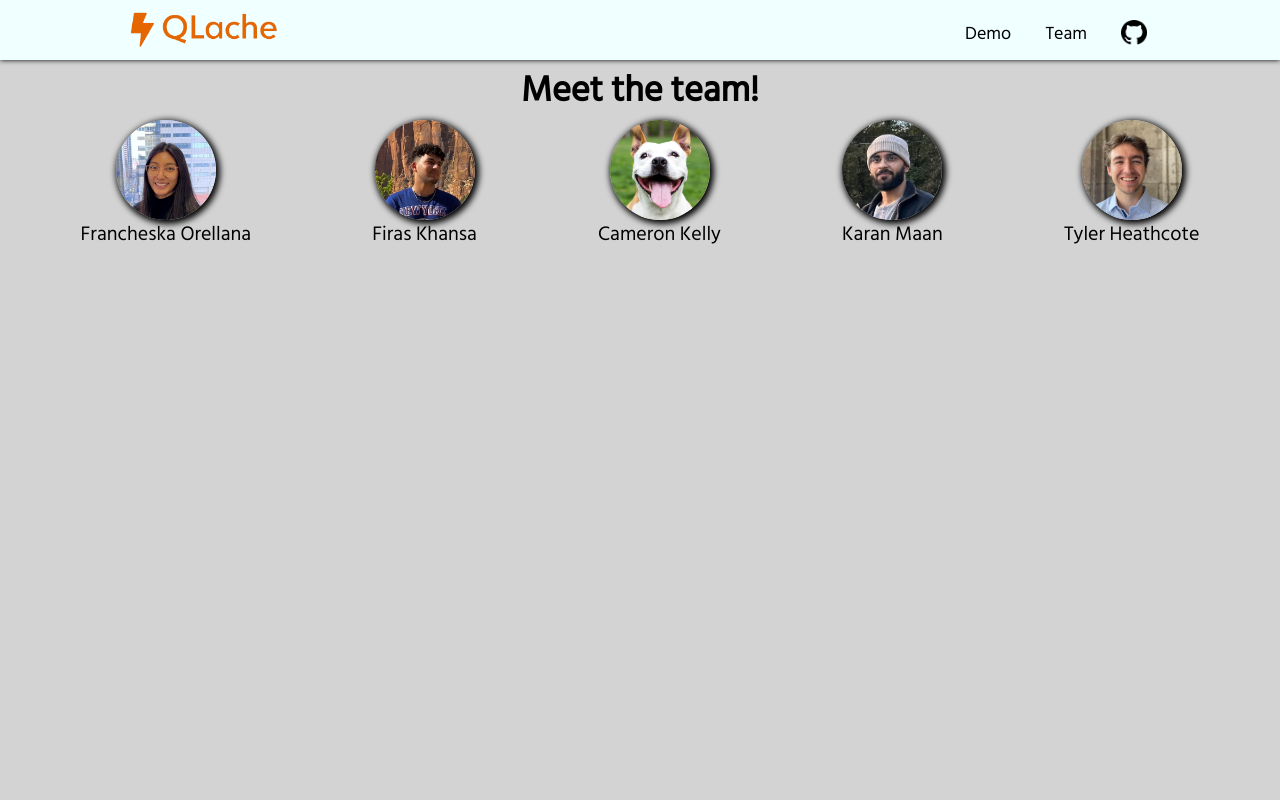
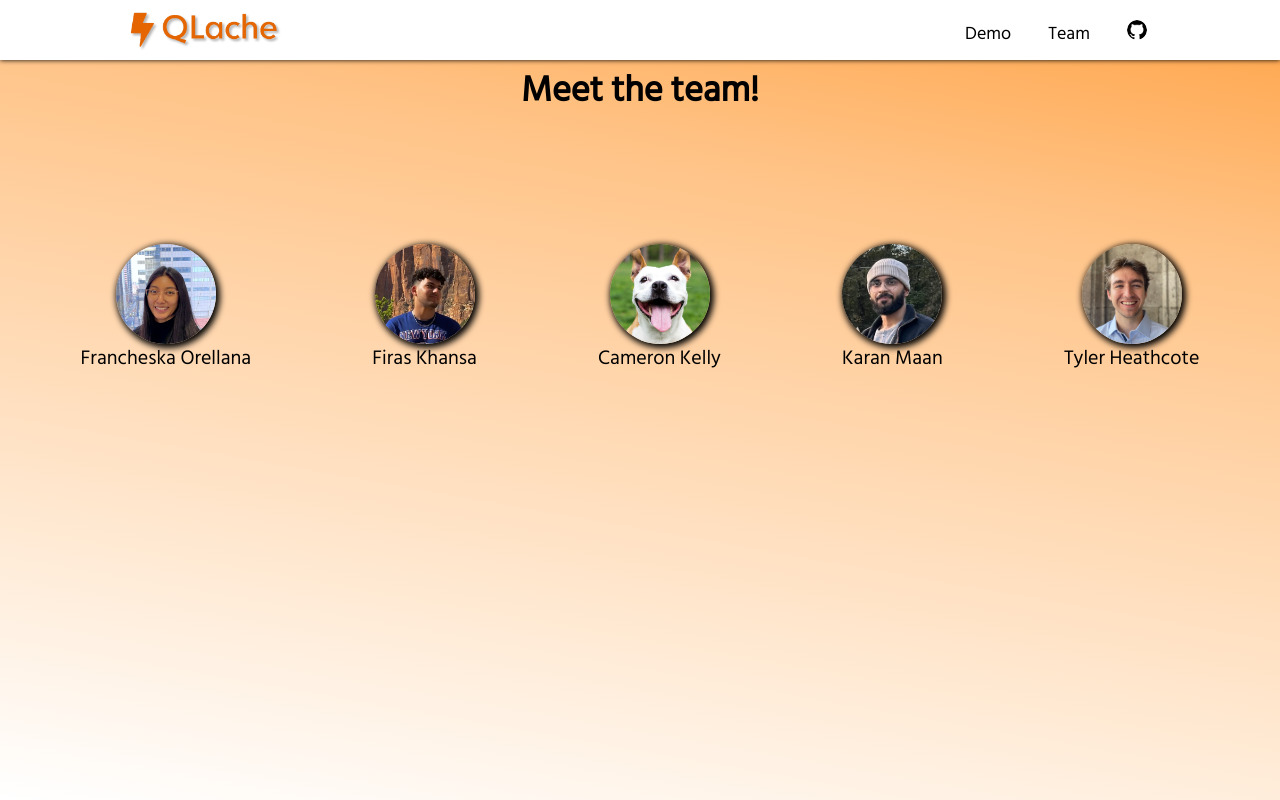
Before and after one commit to oslabs-beta/QLache-Demo, a Next.js app: page /team in a window 1280 px wide. Built offline with nearby package versions, Linux system fonts and the light colour scheme.

Commit message:
tweaked css, box shadow and flexbox

```diff
--- a/components/navbar.module.css
+++ b/components/navbar.module.css
@@ -1,5 +1,5 @@
 .nav {
-  background-color: azure;
+  background-color: white;
   width: 100%;
   display: flex;
   align-items: baseline;
@@ -19,6 +19,8 @@
   width: 150px;
   position: relative;
   top: 5px;
+  -webkit-filter: drop-shadow(2px 2px 1px rgb(182, 182, 182));
+  filter: drop-shadow(2px 2px 1px rgb(182, 182, 182));
 }
 
 .directory {
@@ -34,8 +36,15 @@
   margin: 0 5px;
 }
 
+.directory a:hover {
+  text-shadow: 0px 0px 15px lightgrey
+}
+
 .git {
-  width: 2vw;
-  min-width: 20px;
-  position: relative;
+  width: 20px;
+  border-radius: 10px;
 }
+
+.git:hover {
+  box-shadow: 0px 0px 15px lightgrey;
+}
--- a/components/teamMember.module.css
+++ b/components/teamMember.module.css
@@ -10,4 +10,5 @@
   flex-direction: column;
   align-items: center;
   min-width: fit-content;
+  margin-top: 10%;
 }
--- a/styles/globals.css
+++ b/styles/globals.css
@@ -6,7 +6,6 @@
 body {
   font-family: 'Hind Siliguri', sans-serif;
   margin: 0;
-  background-color: lightgray;
 }
 
 h1 {
@@ -28,9 +27,16 @@ h1 {
 
 #content {
   padding: 60px 20px 20px;
+  background: rgba(255, 149, 42, 0.869);
+  background: linear-gradient(190deg, rgba(255, 149, 42, 0.869) 0%, rgba(255, 149, 42, 0.569) 25%, rgba(255,255,255,1) 100%);
+  height: 100vh;
+  display: flex;
+  flex-direction: column;
 }
 
 #logo-main {
   width: 35%;
   margin: 2% auto;
+  -webkit-filter: drop-shadow(5px 5px 3px rgb(150, 150, 150));
+  filter: drop-shadow(5px 5px 3px rgb(150, 150, 150));
 }
```
